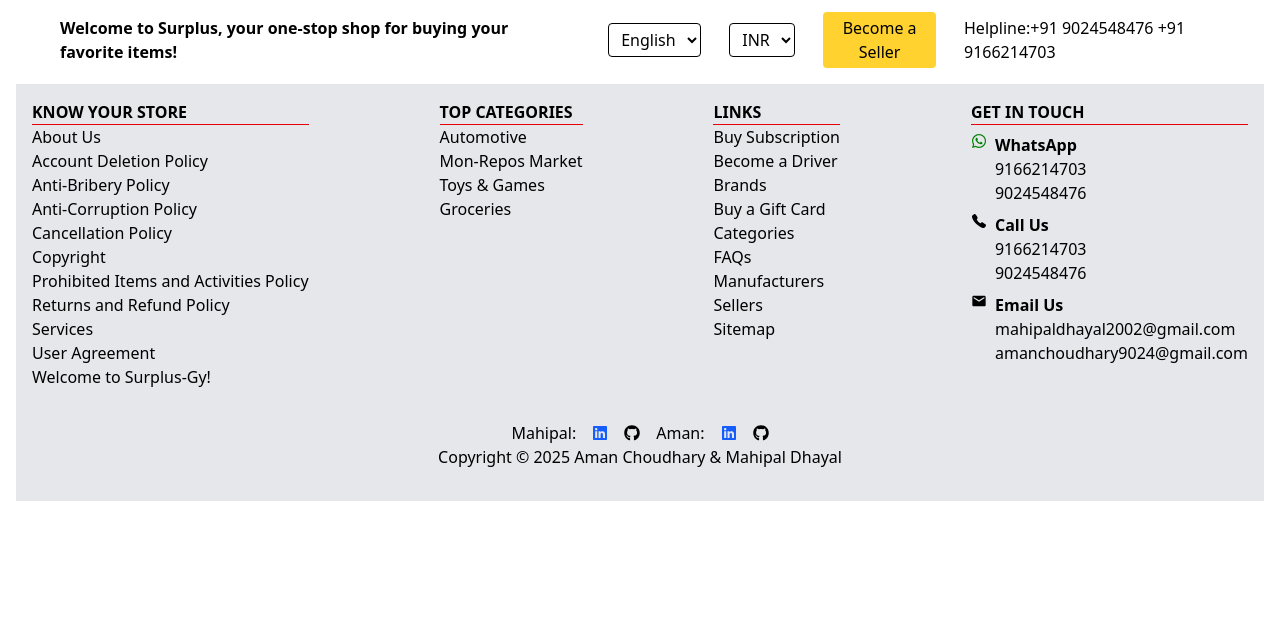
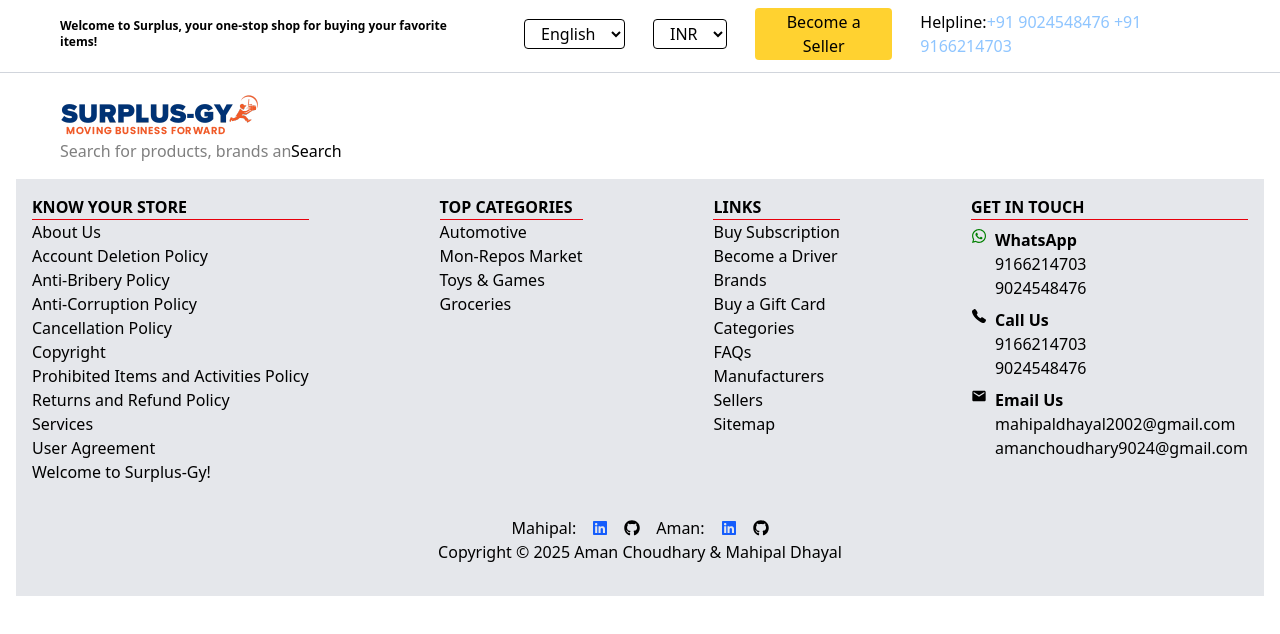
Before and after one commit to mahipal-dhayal/surplus, a Next.js app: page / in a window 1280 px wide. Shown: the top 634 px of the page. Built offline with nearby package versions, Linux system fonts and the light colour scheme.

Commit message:
mid header

```diff
--- a/src/app/components/Header.tsx
+++ b/src/app/components/Header.tsx
@@ -4,31 +4,42 @@ const Header = () => {
   return (
     <>
     <nav>
-        <div className="main mt-3 ">
+        <div className="main mt-2 ">
             <div className="top flex items-center  bg-#ffffff space-x-7">
-                <p className='text-2xs font-bold pl-15 pr-15'>Welcome to Surplus, your one-stop shop for buying your favorite items!</p>
-                <select  className="border rounded  px-2 py-1">
+                <p className='text-xs font-bold pl-15 pr-8'>Welcome to Surplus, your one-stop shop for buying your favorite items!</p>
+                <select  className="border rounded  px-3 py-0.5">
 
                     <option value="English"> English</option>
                     <option value="Hindi">Hindi</option>
                </select>
-               <select className='border rounded px-2 py-1'>
+               <select className='border rounded px-3 py-0.5'>
                     <option>INR</option>
                </select>
-               <button className='border rounded px-2 py-1 border-none bg-amber-300'>Become a Seller</button>
+               <button className='border rounded px-3 py-0.5 border-none bg-amber-300'>Become a Seller</button>
 
 
-               <div className=' pr-15 '>
+               <div className=' pr-15  '>
                 <span>
                     Helpline:{""}
-                    <a href="tel:+91 9024548476 ">+91 9024548476</a>
+                    <a href="tel:+91 9024548476 " className='text-blue-300'>+91 9024548476</a>
                     <span className="w-px h-8 bg-gray-700"></span>
-                    <a href='tel:+91 9166214703'> +91 9166214703</a>
+                    <a href='tel:+91 9166214703' className='text-blue-300'> +91 9166214703</a>
                 </span>
                </div>
             </div>
-            <div className="mid"></div>
+
+            <hr className='border-t border-gray-300 mt-3 flex inline-i'/>
+            <div className="mid mt-4 ml-15">
+                 <div>
+                  <img src="/1737020966.logo.png" alt="" />
+                 </div>
+                 <div className="searchBar ">
+                    <input type="text" placeholder='Search for products, brands and more' />
+                    <button>Search</button>
+                 </div>
+            </div>
             <div className="bottom"></div>
+
         </div>
     </nav>
     </>
```
Also changed, not shown: public/1737020966.logo.png (added).
